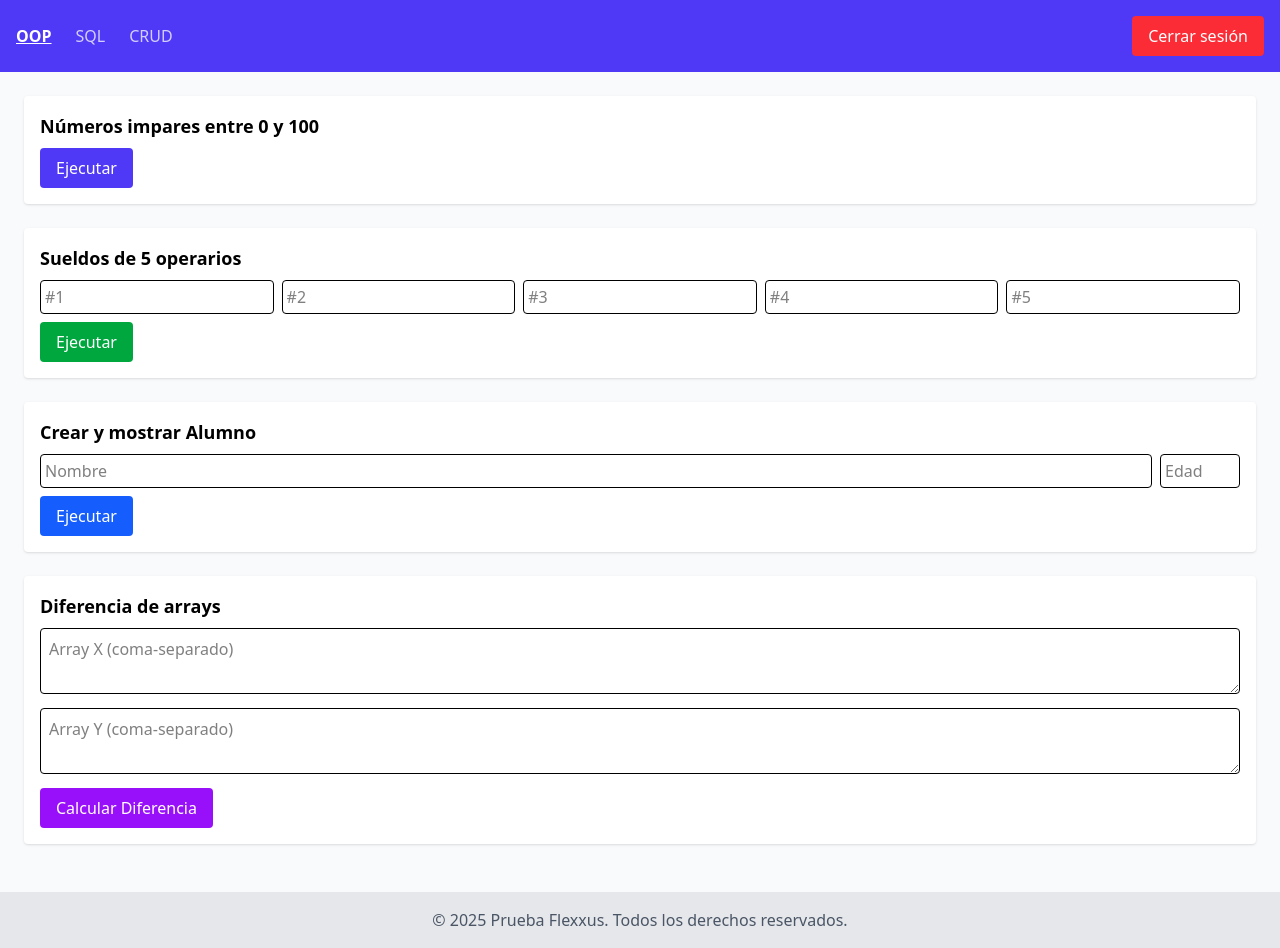
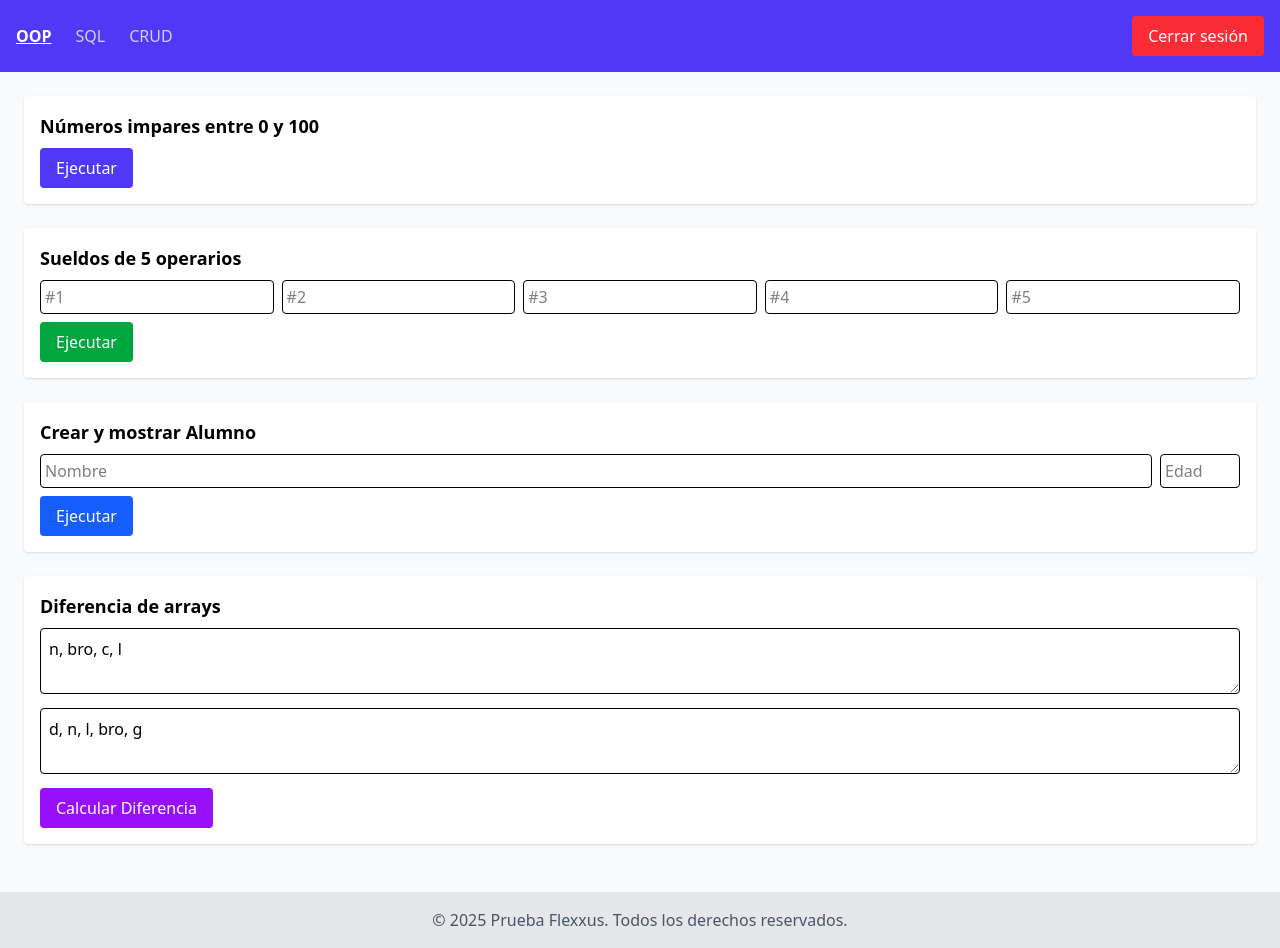
Before and after one commit to juanpjacobi/prueba-flexxus-frontend, a React (Vite) app: page /oop in a window 1280 px wide. Built offline with nearby package versions, Linux system fonts and the light colour scheme; sample sign-in values are in the browser's storage.

Commit message:
method updated

```diff
--- a/src/components/difference/DifferenceForm.tsx
+++ b/src/components/difference/DifferenceForm.tsx
@@ -3,8 +3,8 @@ import { useMutation } from '@tanstack/react-query';
 import { DifferenceResponse, postDifference } from '../../api/difference';
 
 export default function DifferenceForm() {
-  const [aX, setAX] = useState('');
-  const [aY, setAY] = useState('');
+  const [aX, setAX] = useState('n, bro, c, l');
+  const [aY, setAY] = useState('d, n, l, bro, g');
   const [error, setError] = useState<string | null>(null);
 
   const diffMutation = useMutation<DifferenceResponse, Error, { x: any[]; y: any[] }>({
```
